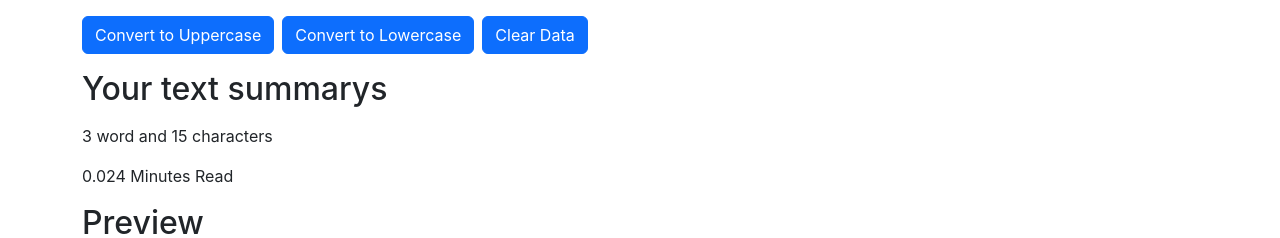
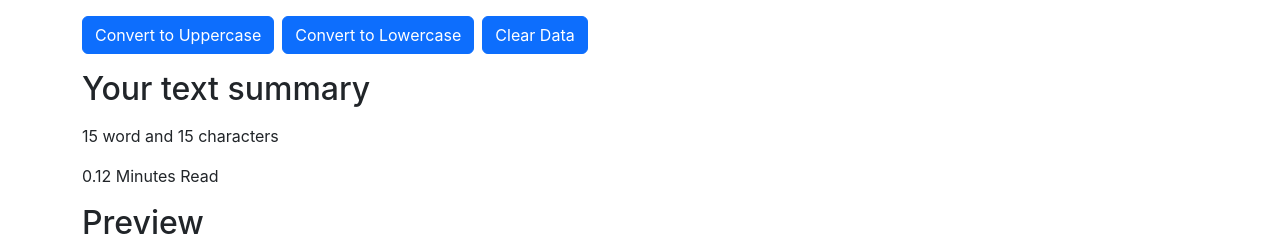
Before and after one commit to humzaco/Text-Analyzer-App-in-React-JS, a React (Create React App) app: page / in a window 1280 px wide. Shown: the part 382-620 px from the top of the page. Built offline with nearby package versions, Linux system fonts and the light colour scheme.

Commit message:
resolved some issues and bugs

```diff
--- a/src/Components/TextForm.js
+++ b/src/Components/TextForm.js
@@ -31,9 +31,9 @@ export default function TextForm(props) {
         <button className="btn btn-primary" onClick={handelUpClick}>Convert to Uppercase</button>
         <button className="btn btn-primary mx-2" onClick={handeLoClick}>Convert to Lowercase</button>
         <button className="btn btn-primary" onClick={handeClear}>Clear Data</button>
-        <h2 className='my-3'>Your text summarys</h2>
-        <p>{text.split(" ").length} word and {text.length} characters</p>
-        <p>{0.008 * text.split(" ").length} Minutes Read</p>
+        <h2 className='my-3'>Your text summary</h2>
+        <p>{text.split("").length} word and {text.length} characters</p>
+        <p>{0.008 * text.split("").length} Minutes Read</p>
         <h2>Preview</h2>
         <p>{text}</p>
     </div>
```
